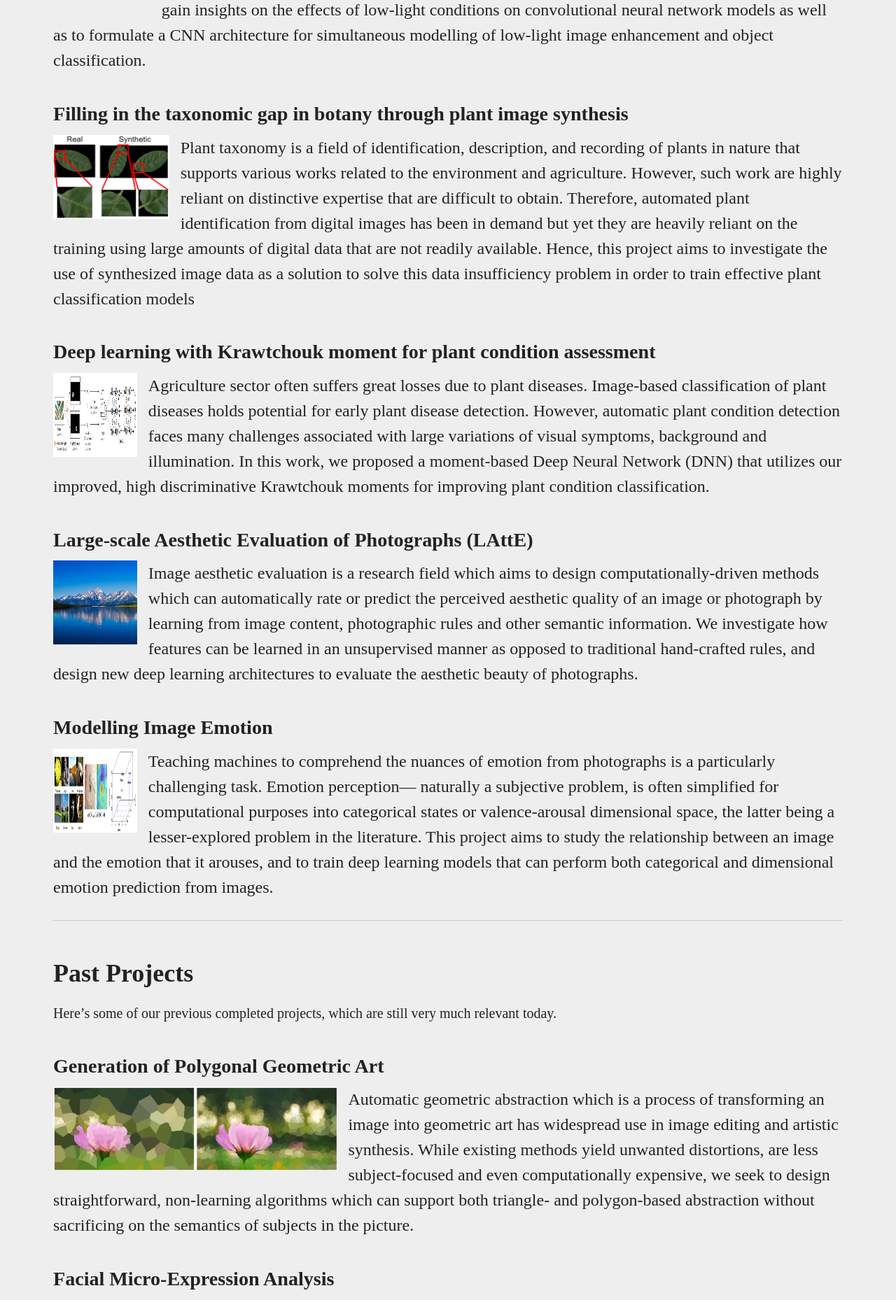
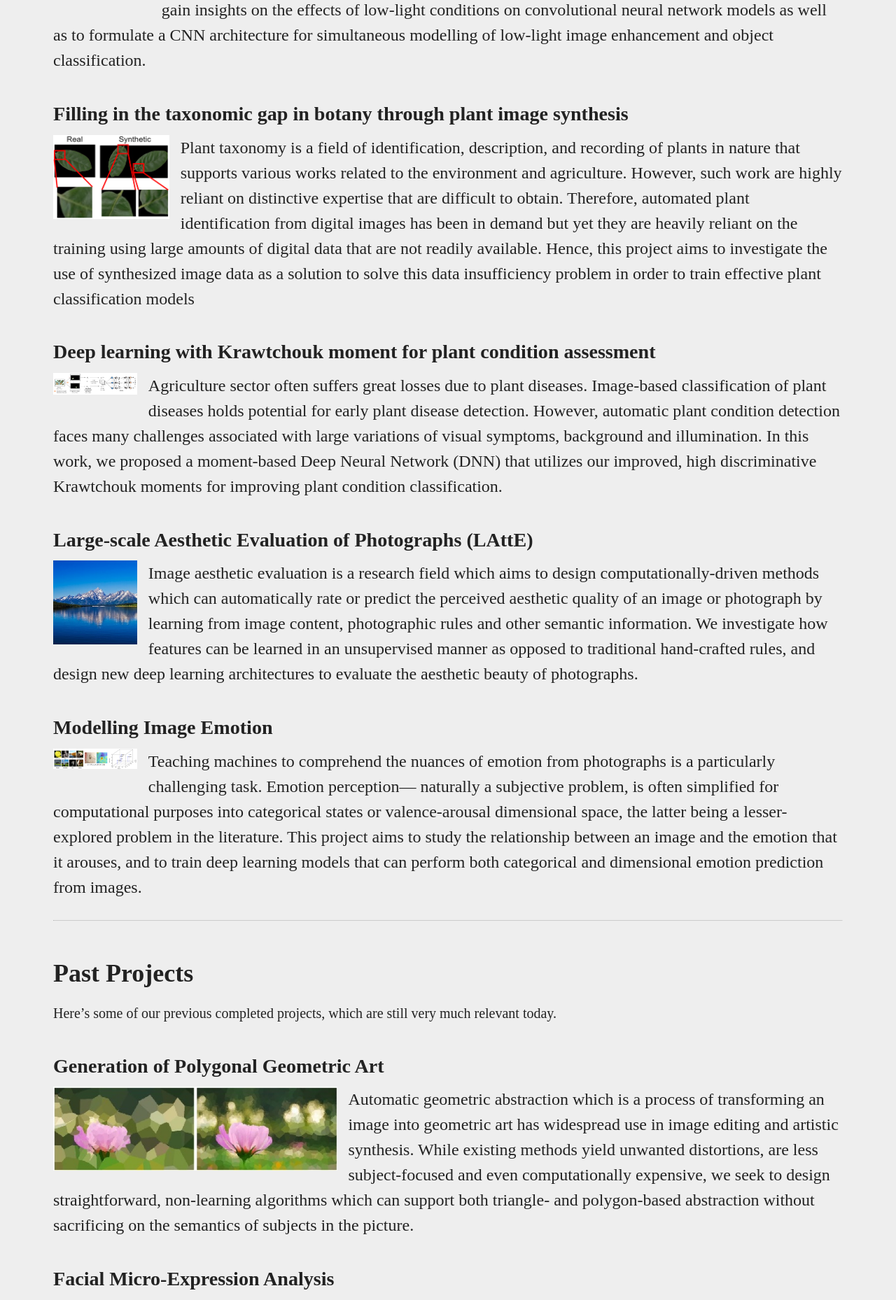
Before and after one commit to viprlab/viprlab.github.io, a Jekyll site: the page built from research.md, in a window 1280 px wide. Shown: the part 1174-3032 px from the top of the page at 70% size. Built offline with Jekyll 4.4.1, drawn with Linux system fonts in a browser that asks for light colours.

Commit message:
Update research.md

```diff
--- a/research.md
+++ b/research.md
@@ -29,7 +29,7 @@ Plant taxonomy is a field of identification, description, and recording of plant
 {% include clearfloat.html prevfloat="left" %}
 
 ### Deep learning with Krawtchouk moment for plant condition assessment
-{% include imagethumbnailblock.html align="left" url="/images/krawtchouk_plant.png" width="120px" height="120px" padding="right" %}
+{% include imagethumbnailblock.html align="left" url="/images/krawtchouk_plant.png" width="120px" padding="right" %}
 Agriculture sector often suffers great losses due to plant diseases. Image-based classification of plant diseases holds potential for
 early plant disease detection. However, automatic plant condition detection faces many challenges associated with large variations of visual symptoms, background and illumination. In this work, we proposed a moment-based Deep Neural Network (DNN) that utilizes our improved, high discriminative Krawtchouk moments for improving plant condition classification.
 {: #proj-description}
@@ -42,7 +42,7 @@ Image aesthetic evaluation is a research field which aims to design computationa
 {% include clearfloat.html prevfloat="left" %}
 
 ### Modelling Image Emotion
-{% include imagethumbnailblock.html align="left" url="/images/image2emo.png" width="120px" height="120px" padding="right" %}
+{% include imagethumbnailblock.html align="left" url="/images/image2emo.png" width="120px" padding="right" %}
 Teaching machines to comprehend the nuances of emotion from photographs is a particularly challenging task. Emotion perception— naturally a subjective problem, is often simplified for computational purposes into categorical states or valence-arousal dimensional space, the latter being a lesser-explored problem in the literature. This project aims to study the relationship between an image and the emotion that it arouses, and to train deep learning models that can perform both categorical and dimensional emotion prediction from images.
 {: #proj-description}
 {% include clearfloat.html prevfloat="left" %}
```
